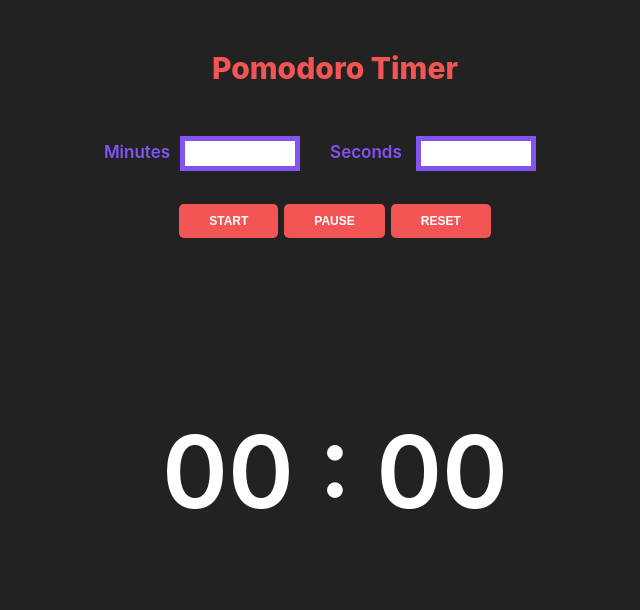
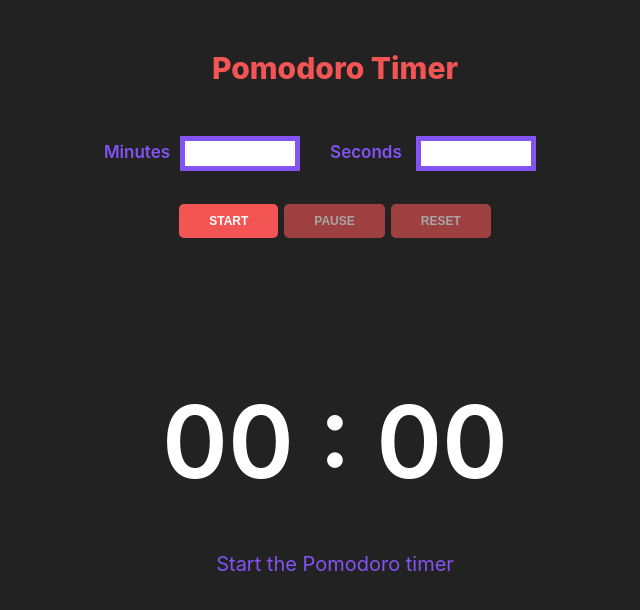
Before and after one commit to r00tDada/React_Pomodoro_Timer, a React (Create React App) app in the folder pomodoro_timer/: page / in a window 1280 px wide. Shown: the top 610 px of the page, without its empty margins (305-945 px from the left). Built offline with nearby package versions, Linux system fonts and the light colour scheme.

Commit message:
added Pomodoro Timer

```diff
--- a/pomodoro_timer/src/components/Pomodoro.js
+++ b/pomodoro_timer/src/components/Pomodoro.js
@@ -1,21 +1,14 @@
 import React, { Component } from "react";
 import "./pomodoro.css";
-
-const input_style = {
-  width: "100px",
-  padding: "5px",
-  border: "solid 5px",
-  borderColor: "rgb(131, 83, 243)",
-  margin: "10px 30px 10px 10px",
-};
-
-export class Pomodoro extends Component {
+class Pomodoro extends Component {
   constructor(props) {
     super(props);
 
     this.state = {
       minutes: 0,
       seconds: 0,
+      disabled: [false, true, true],
+      msg: "Start the Pomodoro timer",
     };
     this.minutesRef = React.createRef();
     this.secondsRef = React.createRef();
@@ -26,6 +19,10 @@ export class Pomodoro extends Component {
   };
 
   startTimer = () => {
+    this.setState({
+      disabled: [true, false, false],
+      msg: "Timer has Started",
+    });
     this.interval = setInterval(() => {
       const { minutes, seconds } = this.state;
       if (seconds > 0) {
@@ -36,8 +33,16 @@ export class Pomodoro extends Component {
       if (seconds == 0) {
         if (minutes == 0) {
           clearInterval(this.interval);
+          this.setState({
+            minutes: 0,
+            seconds: 0,
+            disabled: [false, true, true],
+            msg: "Times Up",
+          });
+          this.minutesRef.current.value = "";
+          this.secondsRef.current.value = "";
         } else {
-          this.setState(( prevState ) => ({
+          this.setState((prevState) => ({
             minutes: prevState.minutes - 1,
             seconds: 59,
           }));
@@ -48,20 +53,25 @@ export class Pomodoro extends Component {
 
   pauseTimer = () => {
     clearInterval(this.interval);
+    this.setState({
+      disabled: [false, true, false],
+      msg: "Timer has been Paused",
+    });
   };
 
   resetTimer = () => {
     this.setState({
       minutes: 0,
       seconds: 0,
+      disabled: [false, true, true],
+      msg: "Start the Pomodoro timer again",
     });
     this.minutesRef.current.value = "";
     this.secondsRef.current.value = "";
   };
 
-
-  displayMinute(minute){
-    if(minute<10){
+  displayMinute(minute) {
+    if (minute < 10) {
       minute = "0" + minute;
     }
     return minute;
@@ -69,18 +79,16 @@ export class Pomodoro extends Component {
 
   displaySecond(second) {
     if (second < 0) {
-        second = "59"
-    };
+      second = "59";
+    }
     if (second < 10 && second >= 0) {
-        second = "0" + second
-    };
+      second = "0" + second;
+    }
     return second;
   }
 
-
-
   render() {
-    const { minutes, seconds } = this.state;
+    const { minutes, seconds, disabled, msg } = this.state;
     return (
       <div>
         <div className="title">Pomodoro Timer</div>
@@ -90,35 +98,51 @@ export class Pomodoro extends Component {
           <label> Minutes</label>
           <input
             type="number"
-            style={input_style}
             name="minutes"
+            className="input_box"
             ref={this.minutesRef}
             onChange={this.inputHandler}
           />
           <label>Seconds </label>
           <input
             type="number"
-            style={input_style}
             name="seconds"
+            className="input_box"
             ref={this.secondsRef}
             onChange={this.inputHandler}
           />
         </div>
         <br />
         <div>
-          <button onClick={this.startTimer} className="button">
+          <button
+            disabled={disabled[0]}
+            onClick={this.startTimer}
+            className="button"
+            id="start"
+          >
             START
           </button>
-          <button onClick={this.pauseTimer} className="button">
+          <button
+            disabled={disabled[1]}
+            onClick={this.pauseTimer}
+            className="button"
+            id="pause"
+          >
             PAUSE
           </button>
-          <button onClick={this.resetTimer} className="button">
+          <button
+            disabled={disabled[2]}
+            onClick={this.resetTimer}
+            className="button"
+            id="reset"
+          >
             RESET
           </button>
         </div>
         <div className="timer">
           {this.displayMinute(minutes)} : {this.displaySecond(seconds)}
         </div>
+        <div className="msg">{msg}</div>
       </div>
     );
   }
--- a/pomodoro_timer/src/components/pomodoro.css
+++ b/pomodoro_timer/src/components/pomodoro.css
@@ -1,15 +1,15 @@
-body{
+body {
   background-color: #222;
 }
 
-.title{
+.title {
   padding-top: 50px;
   font-size: 30px;
   font-weight: 800;
   color: rgb(243, 85, 85);
 }
 
-label{
+label {
   font-size: 17px;
   font-weight: 600;
   color: rgb(131, 83, 243);
@@ -18,21 +18,39 @@ label{
 .button {
   background-color: rgb(243, 85, 85);
   border: none;
-    color:white;
+  color: white;
   font-weight: 600;
   padding: 10px 30px;
-    margin:3px;
+  margin: 3px;
   text-decoration: none;
   display: inline-block;
   font-size: 12px;
   cursor: pointer;
-    border-radius:5px;
+  border-radius: 5px;
 }
-
+button[disabled]{
+    opacity: 0.6;
+    cursor: not-allowed;
+}
 .timer {
   font-size: 100px;
   font-weight: 600;
-    margin-top: 150px;
+  margin-top: 120px;
   padding-top: 20px;
-    color:white;
+  color: white;
 }
+
+.input_box {
+  width: 100px;
+  padding: 5px;
+  border: solid 5px;
+  border-color: rgb(131, 83, 243);
+  margin: 10px 30px 10px 10px;
+}
+
+
+.msg {
+    margin-top: 50px;
+    font-size: 20px;
+    color:rgb(131, 83, 243);
+}
```
Lines whose indentation alone changed are shown as unchanged.
